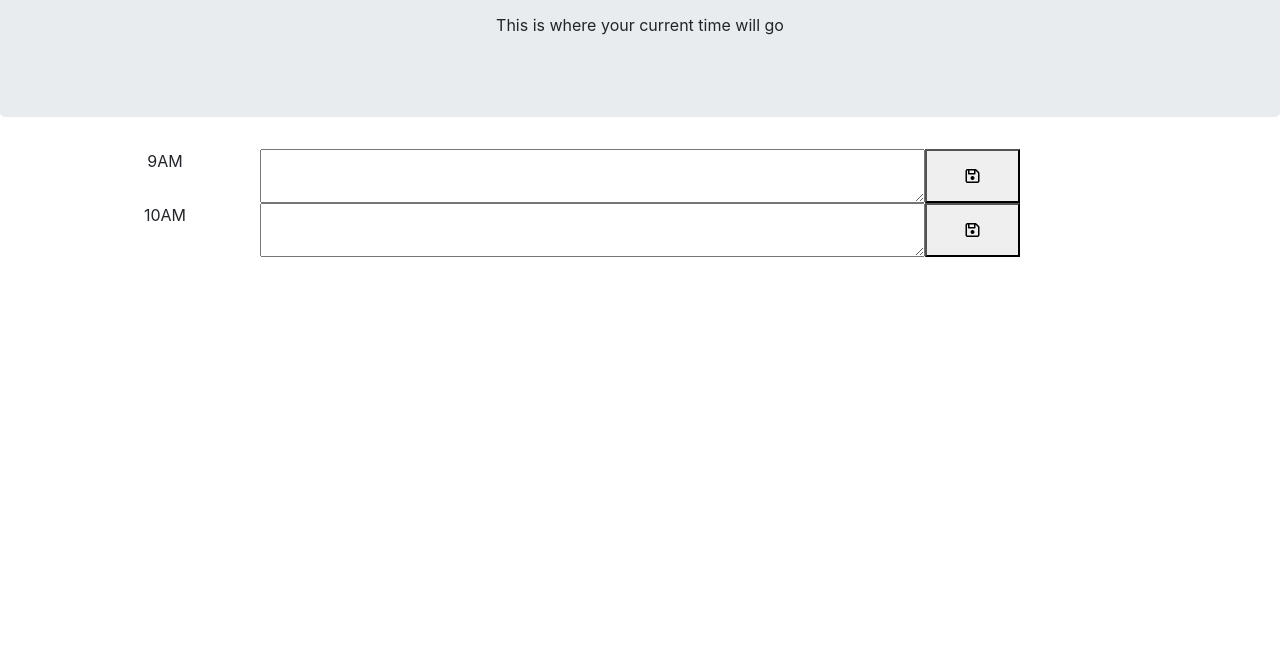
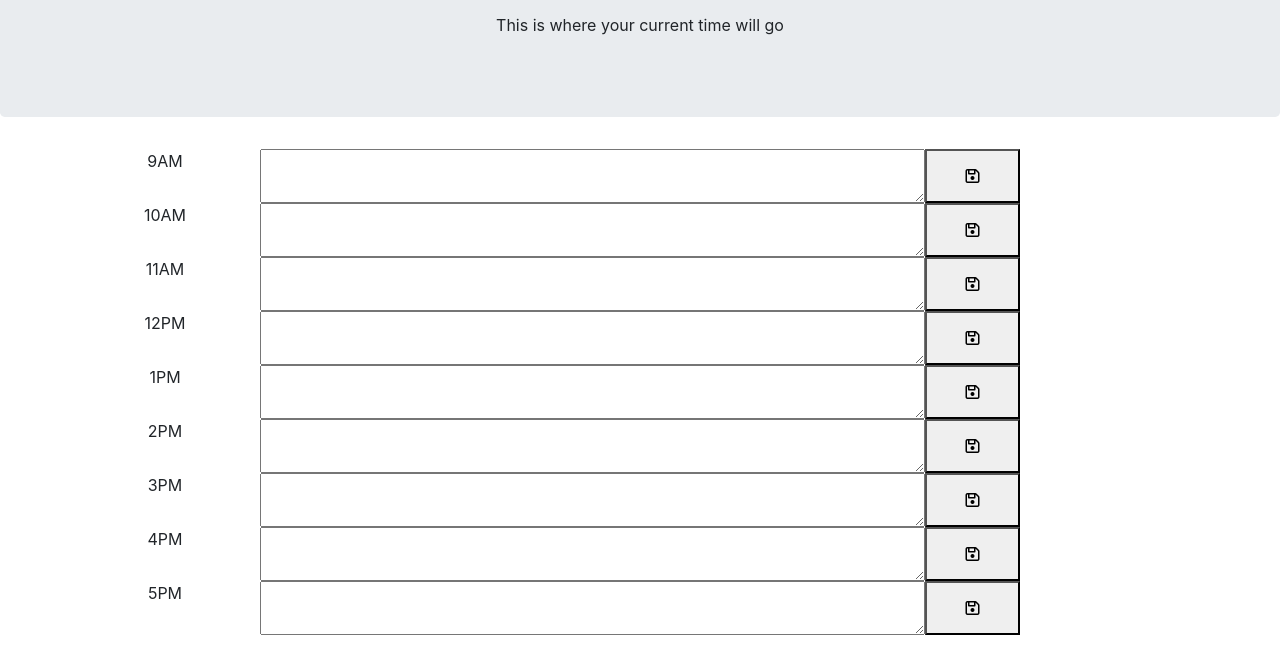
Before and after one commit to amankmr4/DailyPlanner, a plain HTML site: page index.html in a window 1280 px wide. Shown: the part 147-800 px from the top of the page. Drawn offline with nearby package versions, Linux system fonts and the light colour scheme.

Commit message:
created all html parts of the webpage

```diff
--- a/index.html
+++ b/index.html
@@ -31,9 +31,47 @@
         <button class="col-1"><i class="far fa-save"></i></button>
     </div>
 
+    <div class="row 11ambox">
+        <p class="col-2">11AM</p>
+        <textarea class="col-7" id="11amtext" name="11"></textarea>
+        <button class="col-1"><i class="far fa-save"></i></button>
+    </div>
 
+    <div class="row 12pmbox">
+        <p class="col-2">12PM</p>
+        <textarea class="col-7" id="12pmtext" name="12"></textarea>
+        <button class="col-1"><i class="far fa-save"></i></button>
+    </div>
 
+    <div class="row 1pmbox">
+        <p class="col-2">1PM</p>
+        <textarea class="col-7" id="1pmtext" name="13"></textarea>
+        <button class="col-1"><i class="far fa-save"></i></button>
+    </div>
 
+    <div class="row 2pmbox">
+        <p class="col-2">2PM</p>
+        <textarea class="col-7" id="2pmtext" name="14"></textarea>
+        <button class="col-1"><i class="far fa-save"></i></button>
+    </div>
+
+    <div class="row 3pmbox">
+        <p class="col-2">3PM</p>
+        <textarea class="col-7" id="3pmtext" name="15"></textarea>
+        <button class="col-1"><i class="far fa-save"></i></button>
+    </div>
+
+    <div class="row 4pmbox">
+        <p class="col-2">4PM</p>
+        <textarea class="col-7" id="4pmtext" name="16"></textarea>
+        <button class="col-1"><i class="far fa-save"></i></button>
+    </div>
+
+    <div class="row 5pmbox">
+        <p class="col-2">5PM</p>
+        <textarea class="col-7" id="5pmtext" name="17"></textarea>
+        <button class="col-1"><i class="far fa-save"></i></button>
+    </div>
 </Div>
 
 
```
